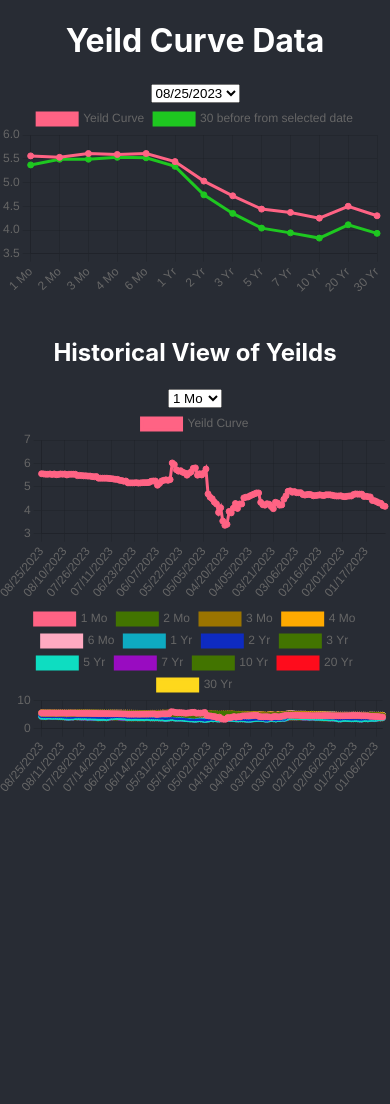
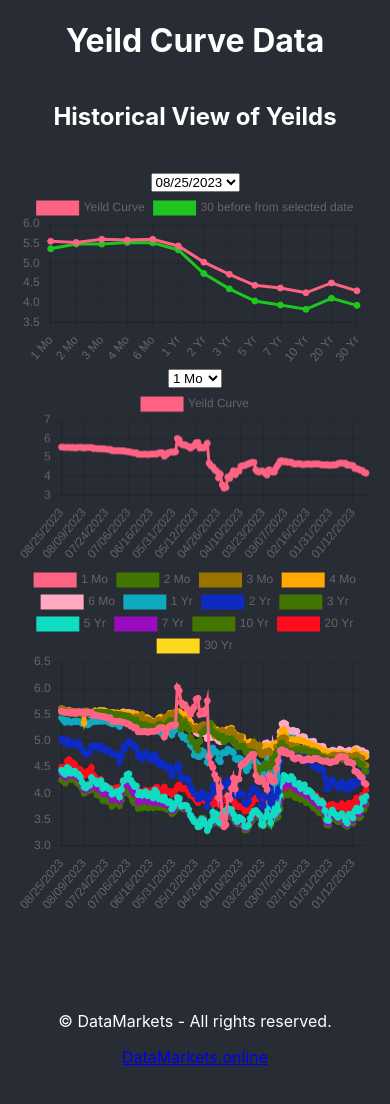
Before and after one commit to ryanhhogan3/myapp, a React (Create React App) app: page / in a window 390 px wide. Shown: the top 1104 px of the page. Before the commit the page ends 844 px from the top, so only its background shows below. Built offline with nearby package versions, Linux system fonts and the light colour scheme.

Commit message:
New footer and centered charts for mobile

```diff
--- a/src/App.css
+++ b/src/App.css
@@ -13,6 +13,14 @@ html{
     animation: App-logo-spin infinite 20s linear;
   }
 }
+@media only screen and (max-width: 500px){
+  .Chart-container{
+    min-height: 200px;
+  }
+  .Charts{
+    size: 200px;
+  }
+}
 
 .App-header {
   background-color: #282c34;
@@ -23,9 +31,18 @@ html{
   justify-content: center;
   color: white;
 }
+
+.Chart-container{
+  display: flex;
+  justify-content: center;
+}
 .Charts{
   color: white;
   text-align: center;
+  /* display: flex;
+  flex-direction: column; */
+  flex-direction: column;
+  width: 90%;
 }
 
 @keyframes App-logo-spin {
--- a/src/App.js
+++ b/src/App.js
@@ -2,6 +2,7 @@ import './App.css';
 import Chart from "chart.js/auto";
 import Historicalyeilds from './components/historicalyeilds';
 import Allyeilds from './components/allyeilds';
+import Footer from './components/footer';
 
 import Yeildcurve from './components/yeildcurve';
 
@@ -16,15 +17,24 @@ function App() {
           Yeild Curve Data
         </h1>
 
+    <h2>Historical View of Yeilds</h2>
         </header>
         <div className='Charts'>
-        <Yeildcurve />
+
   </div>
   <br />
+  <div className='Chart-container'>
   <div className='Charts'>
-    <h2>Historical View of Yeilds</h2>
+    <Yeildcurve />
     <Historicalyeilds />
     <Allyeilds />
+
+    <br />
+    <br></br>
+    <br></br>
+    <br></br>
+    <Footer />
+    </div>
   </div>
     </div>
   );
--- a/src/components/allyeilds.js
+++ b/src/components/allyeilds.js
@@ -118,7 +118,7 @@ const Allyeilds = () => {
 
 
 
-      <Line data={setData()} />
+      <Line data={setData()} height={'300px'}/>
 
     </div>
   );
--- /dev/null
+++ b/src/components/footer.js
@@ -0,0 +1,21 @@
+const Footer = () => {
+    return(
+        <div id="footer">
+            <footer>
+            <div class="footer-content">
+                <p>&copy; DataMarkets - All rights reserved.</p>
+                <a href="https://datamarkets.online/">DataMarkets.online</a>
+                <br />
+
+
+            </div>
+            </footer>
+            <br />
+            <br />
+
+
+        </div>
+    )
+}
+
+export default Footer
```
